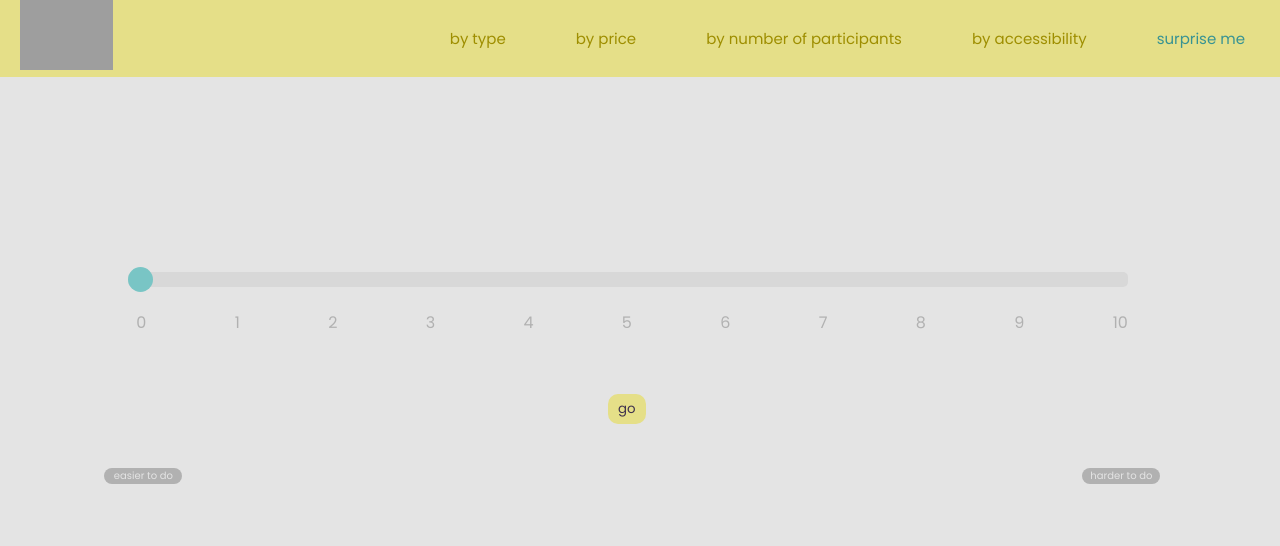
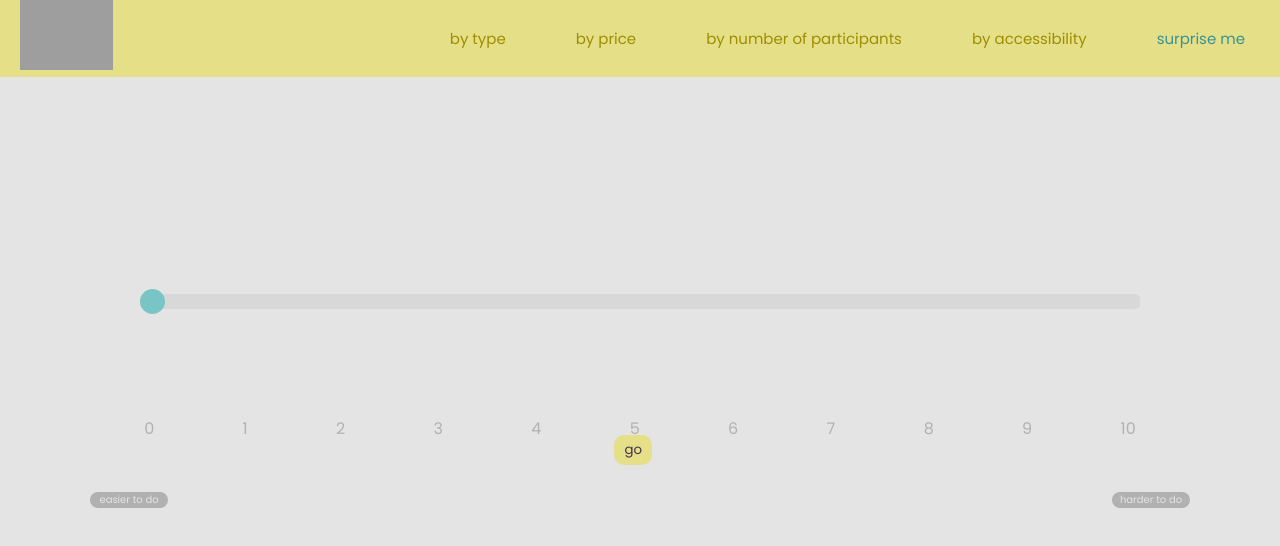
Before and after one commit to thaliaberger/bored-no-more, a React (Create React App) app: page /accessibility in a window 1280 px wide. Shown: the top 546 px of the page. Built offline with nearby package versions, Linux system fonts and the light colour scheme; grey boxes are pictures that could not be loaded.

Commit message:
random link change

```diff
--- a/src/App.css
+++ b/src/App.css
@@ -270,7 +270,10 @@ body {
 
 .joke-button {
   position: absolute;
-  right: 48.2%;
+  display: flex;
+  justify-content: center;
+  align-items: center;
+  left: 48.6%;
   border-style: none;
   background-color: #e5df88;
   color: #9e8e00;
@@ -299,34 +302,26 @@ body {
 
 /* ACCESSIBILITY */
 
-.access-link {
-  color: #389393;
-  background-color: #8ec6c5;
-  margin: 15px;
-  border-radius: 10px;
-  width: 70px;
-  height: 45px;
-  text-align: center;
-  padding-top: 25px;
-  text-decoration: none;
-}
-
-.access-link:hover {
-  background-color: #4db9b8;
+.slidecontainer {
+  position: absolute;
+  display: flex;
+  justify-content: center;
+  margin-top: 35%;
 }
 
 .access {
   display: flex;
   justify-content: center;
-  margin-top: 15%;
+  align-items: center;
 }
 
 .most {
   position: absolute;
   display: flex;
   flex-direction: row;
-  top: 57%;
-  left: 8%;
+  justify-content: space-between;
+  width: 1100px;
+  top: 60%;
   padding: 2px;
 }
 
@@ -344,7 +339,6 @@ body {
 }
 
 .hard {
-  margin-left: 900px;
   width: 70px;
 }
 
@@ -376,7 +370,6 @@ body {
 /* SLIDER */
 
 .slider {
-  margin-left: 10%;
   -webkit-appearance: none;
   width: 1000px;
   height: 15px;
@@ -412,18 +405,18 @@ body {
 
 .slider-numbers {
   position: absolute;
-  left: 7.2%;
   display: flex;
   flex-direction: row;
+  justify-content: space-around;
   width: 1080px;
-  justify-content: space-around;
+  top: 50%;
   color: #b1b1b1;
 }
 
 .go-button {
   position: absolute;
-  left: 47.5%;
-  margin-top: 100px;
+  margin-top: 28%;
+  left: 48%;
   border-style: none;
   background-color: #e5df88;
   color: #3f324d;
--- a/src/components/Random.js
+++ b/src/components/Random.js
@@ -43,6 +43,10 @@ function Random(props) {
     window.open(state.link);
   }
 
+  function redirect() {
+    window.open("/random", "_self");
+  }
+
   return (
     <div>
       <Navbar />
@@ -77,14 +81,14 @@ function Random(props) {
             <p>{state.link ? "hint" : ""}</p>
           </Link>
         </div>
-        <Link to="/random">
-          <button className="go-back" onClick="window.location.reload()">
-            try again
-          </button>
-        </Link>
+        <button onClick={redirect} className="go-back">
+          try again
+        </button>
+
         <div className="joke">
           <h3>since you like surprises...</h3>
           <p>{joke.setup ? joke.setup.toLowerCase() : ""}</p>
+
           <div className="joke-btn-answer">
             <button className="joke-button">see</button>
             <p className="joke-answer">
--- a/src/components/byaccesibility/ByAccessibility.js
+++ b/src/components/byaccesibility/ByAccessibility.js
@@ -12,8 +12,7 @@ function ByAccessibility() {
   return (
     <div>
       <Navbar />
-      <div className="access"></div>
-
+      <div className="access">
         <div className="slidecontainer">
           <input
             className="slider"
@@ -46,6 +45,7 @@ function ByAccessibility() {
           <button className="go-button">go</button>
         </Link>
       </div>
+    </div>
   );
 }
 
```
Lines whose indentation alone changed are shown as unchanged.
